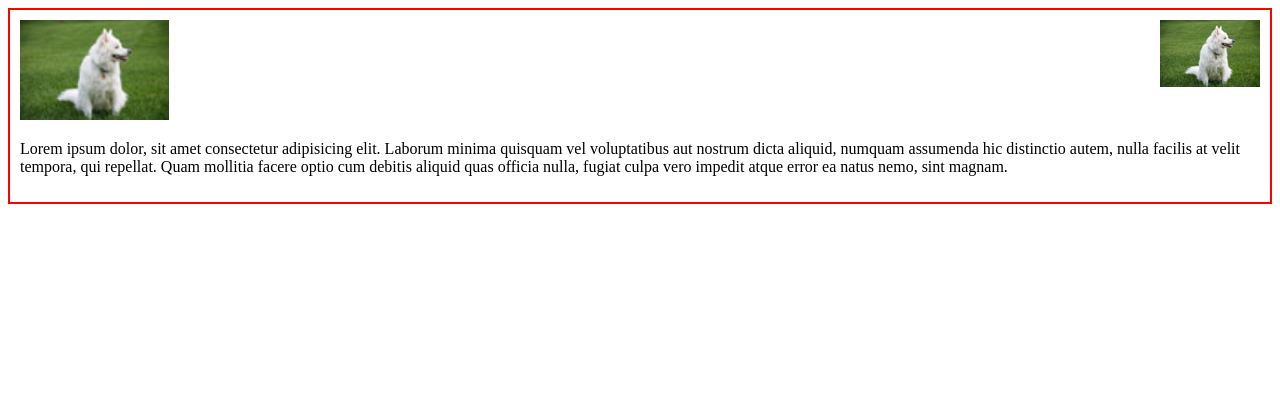
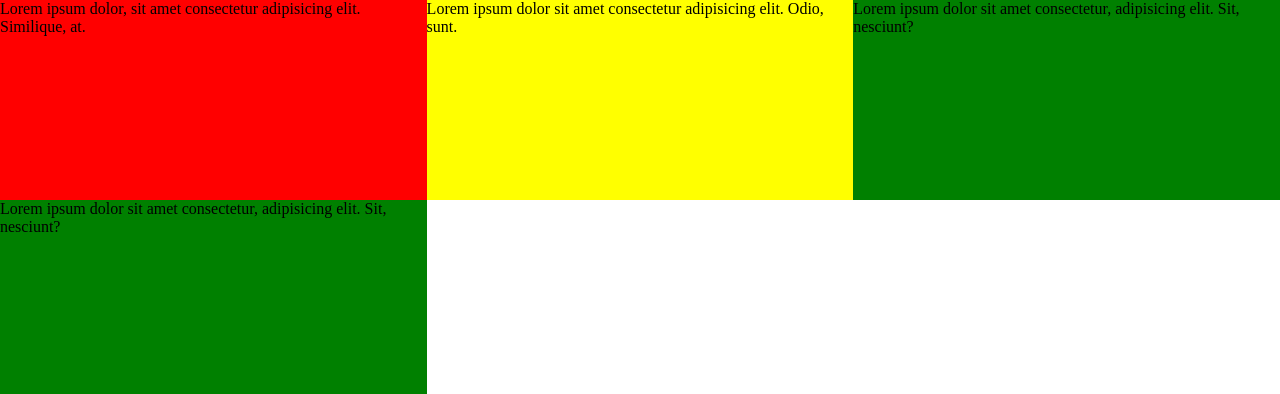
Before and after one commit to zainahmed0597/Learn-HTML5-and-CSS3-From-Scratch---Full-Course, a plain HTML site: page index.html in a window 1280 px wide. Shown: the top 394 px of the page. Drawn offline with Linux system fonts and the light colour scheme.

Commit message:
float, clear:both

```diff
--- a/index.html
+++ b/index.html
@@ -11,12 +11,21 @@
 </head>
 
 <body>
-    <div class="banner">
-        <img src="./assets/images/small_img.jpg" class="one" alt="Nice Dog image">
-        <img src="./assets/images/small_img.jpg" class="two" alt="Nice Dog image">
-        <p>Lorem ipsum dolor, sit amet consectetur adipisicing elit. Laborum minima quisquam vel voluptatibus aut nostrum dicta aliquid, numquam assumenda hic distinctio autem, nulla facilis at velit tempora, qui repellat. Quam mollitia facere optio cum
-            debitis aliquid quas officia nulla, fugiat culpa vero impedit atque error ea natus nemo, sint magnam.</p>
+    <div class="one">
+        Lorem ipsum dolor, sit amet consectetur adipisicing elit. Similique, at.
     </div>
+
+    <div class="two">
+        Lorem ipsum dolor sit amet consectetur adipisicing elit. Odio, sunt.
+    </div>
+
+    <div class="three">
+        Lorem ipsum dolor sit amet consectetur, adipisicing elit. Sit, nesciunt?
+    </div>
+    <div class="three">
+        Lorem ipsum dolor sit amet consectetur, adipisicing elit. Sit, nesciunt?
+    </div>
+    <h1>Hello World</h1>
 </body>
 
 </html>
--- a/style.css
+++ b/style.css
@@ -6,22 +6,30 @@ z-index
 ::before and ::after pseudo elements
  */
 
-.banner {
-    border: 2px solid red;
-    padding: 10px;
-    overflow: hidden;
+* {
+    margin: 0;
+    padding: 0;
+    box-sizing: border-box;
+}
+
+div {
+    float: left;
+    height: 200px;
+    width: 33.33%;
 }
 
 .one {
-    float: right;
+    background: red;
 }
 
 .two {
-    float: left;
-    height: 100px;
-    margin-bottom: 20px;
+    background: yellow;
 }
 
-p {
+.three {
+    background: green;
+}
+
+h1 {
     clear: both;
 }
```
